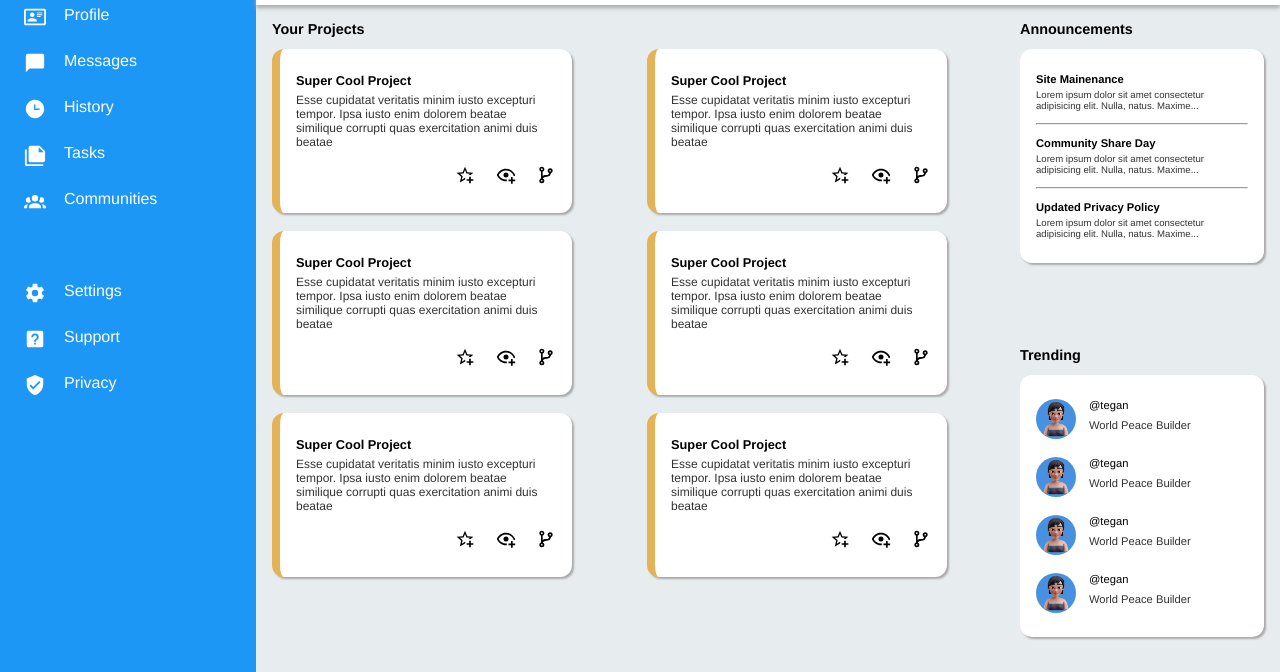
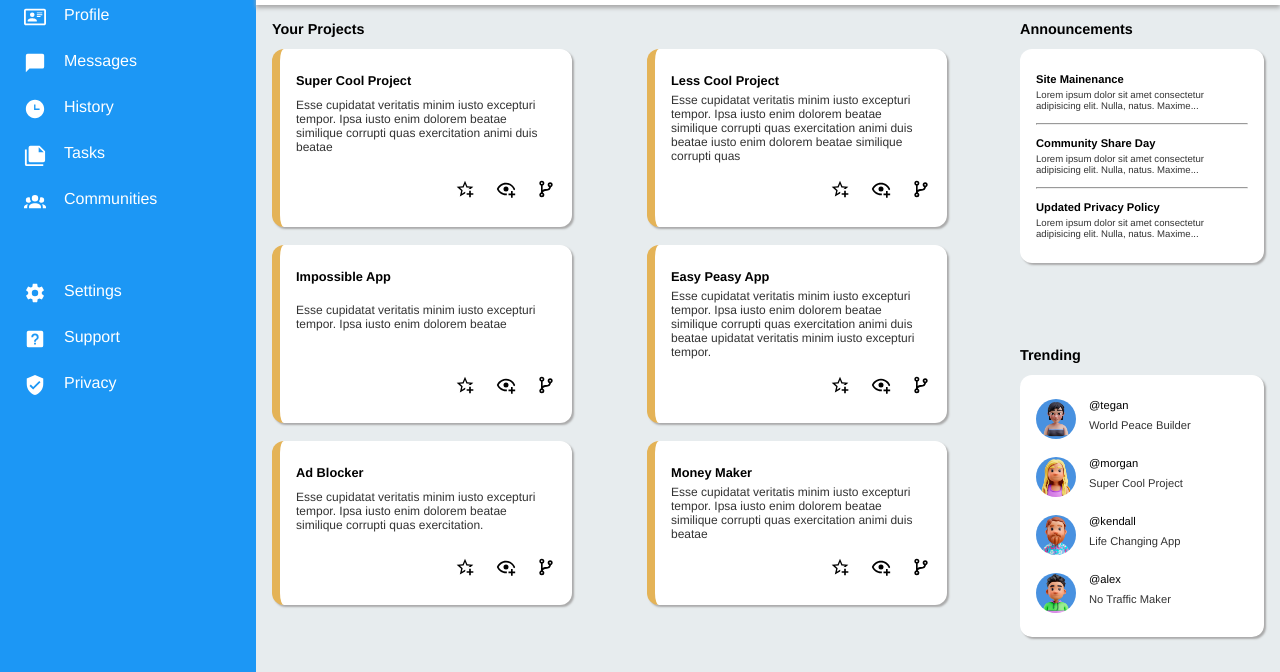
Before and after one commit to mistermaxk/admin-dashboard, a plain HTML site: page index.html in a window 1280 px wide. Shown: the part 128-800 px from the top of the page. Drawn offline with Linux system fonts and the light colour scheme.

Commit message:
Update text and images in main-content section

```diff
--- a/index.html
+++ b/index.html
@@ -73,10 +73,10 @@
             </div>
           </div>
           <div class="single-project content-box">
-            <h2>Super Cool Project</h2>
+            <h2>Less Cool Project</h2>
             <p>Esse cupidatat veritatis minim iusto excepturi tempor.
               Ipsa iusto enim dolorem beatae similique corrupti quas
-              exercitation animi duis beatae</p>
+              exercitation animi duis beatae iusto enim dolorem beatae similique corrupti quas</p>
             <div class="project-shortcuts">
               <svg xmlns="http://www.w3.org/2000/svg" viewBox="0 0 24 24"><title>star-plus-outline</title><path d="M5.8 21L7.4 14L2 9.2L9.2 8.6L12 2L14.8 8.6L22 9.2L18.8 12H18C17.3 12 16.6 12.1 15.9 12.4L18.1 10.5L13.7 10.1L12 6.1L10.3 10.1L5.9 10.5L9.2 13.4L8.2 17.7L12 15.4L12.5 15.7C12.3 16.2 12.1 16.8 12.1 17.3L5.8 21M17 14V17H14V19H17V22H19V19H22V17H19V14H17Z" /></svg>
               <svg xmlns="http://www.w3.org/2000/svg" viewBox="0 0 24 24"><title>eye-plus-outline</title><path d="M12,4.5C7,4.5 2.73,7.61 1,12C2.73,16.39 7,19.5 12,19.5C12.36,19.5 12.72,19.5 13.08,19.45C13.03,19.13 13,18.82 13,18.5C13,18.14 13.04,17.78 13.1,17.42C12.74,17.46 12.37,17.5 12,17.5C8.24,17.5 4.83,15.36 3.18,12C4.83,8.64 8.24,6.5 12,6.5C15.76,6.5 19.17,8.64 20.82,12C20.7,12.24 20.56,12.45 20.43,12.68C21.09,12.84 21.72,13.11 22.29,13.5C22.56,13 22.8,12.5 23,12C21.27,7.61 17,4.5 12,4.5M12,9A3,3 0 0,0 9,12A3,3 0 0,0 12,15A3,3 0 0,0 15,12A3,3 0 0,0 12,9M18,14.5V17.5H15V19.5H18V22.5H20V19.5H23V17.5H20V14.5H18Z" /></svg>
@@ -84,10 +84,9 @@
             </div>
           </div>
           <div class="single-project content-box">
-            <h2>Super Cool Project</h2>
+            <h2>Impossible App</h2>
             <p>Esse cupidatat veritatis minim iusto excepturi tempor.
-              Ipsa iusto enim dolorem beatae similique corrupti quas
-              exercitation animi duis beatae</p>
+              Ipsa iusto enim dolorem beatae</p>
             <div class="project-shortcuts">
               <svg xmlns="http://www.w3.org/2000/svg" viewBox="0 0 24 24"><title>star-plus-outline</title><path d="M5.8 21L7.4 14L2 9.2L9.2 8.6L12 2L14.8 8.6L22 9.2L18.8 12H18C17.3 12 16.6 12.1 15.9 12.4L18.1 10.5L13.7 10.1L12 6.1L10.3 10.1L5.9 10.5L9.2 13.4L8.2 17.7L12 15.4L12.5 15.7C12.3 16.2 12.1 16.8 12.1 17.3L5.8 21M17 14V17H14V19H17V22H19V19H22V17H19V14H17Z" /></svg>
               <svg xmlns="http://www.w3.org/2000/svg" viewBox="0 0 24 24"><title>eye-plus-outline</title><path d="M12,4.5C7,4.5 2.73,7.61 1,12C2.73,16.39 7,19.5 12,19.5C12.36,19.5 12.72,19.5 13.08,19.45C13.03,19.13 13,18.82 13,18.5C13,18.14 13.04,17.78 13.1,17.42C12.74,17.46 12.37,17.5 12,17.5C8.24,17.5 4.83,15.36 3.18,12C4.83,8.64 8.24,6.5 12,6.5C15.76,6.5 19.17,8.64 20.82,12C20.7,12.24 20.56,12.45 20.43,12.68C21.09,12.84 21.72,13.11 22.29,13.5C22.56,13 22.8,12.5 23,12C21.27,7.61 17,4.5 12,4.5M12,9A3,3 0 0,0 9,12A3,3 0 0,0 12,15A3,3 0 0,0 15,12A3,3 0 0,0 12,9M18,14.5V17.5H15V19.5H18V22.5H20V19.5H23V17.5H20V14.5H18Z" /></svg>
@@ -95,10 +94,10 @@
             </div>
           </div>
           <div class="single-project content-box">
-            <h2>Super Cool Project</h2>
+            <h2>Easy Peasy App</h2>
             <p>Esse cupidatat veritatis minim iusto excepturi tempor.
               Ipsa iusto enim dolorem beatae similique corrupti quas
-              exercitation animi duis beatae</p>
+              exercitation animi duis beatae upidatat veritatis minim iusto excepturi tempor. </p>
             <div class="project-shortcuts">
               <svg xmlns="http://www.w3.org/2000/svg" viewBox="0 0 24 24"><title>star-plus-outline</title><path d="M5.8 21L7.4 14L2 9.2L9.2 8.6L12 2L14.8 8.6L22 9.2L18.8 12H18C17.3 12 16.6 12.1 15.9 12.4L18.1 10.5L13.7 10.1L12 6.1L10.3 10.1L5.9 10.5L9.2 13.4L8.2 17.7L12 15.4L12.5 15.7C12.3 16.2 12.1 16.8 12.1 17.3L5.8 21M17 14V17H14V19H17V22H19V19H22V17H19V14H17Z" /></svg>
               <svg xmlns="http://www.w3.org/2000/svg" viewBox="0 0 24 24"><title>eye-plus-outline</title><path d="M12,4.5C7,4.5 2.73,7.61 1,12C2.73,16.39 7,19.5 12,19.5C12.36,19.5 12.72,19.5 13.08,19.45C13.03,19.13 13,18.82 13,18.5C13,18.14 13.04,17.78 13.1,17.42C12.74,17.46 12.37,17.5 12,17.5C8.24,17.5 4.83,15.36 3.18,12C4.83,8.64 8.24,6.5 12,6.5C15.76,6.5 19.17,8.64 20.82,12C20.7,12.24 20.56,12.45 20.43,12.68C21.09,12.84 21.72,13.11 22.29,13.5C22.56,13 22.8,12.5 23,12C21.27,7.61 17,4.5 12,4.5M12,9A3,3 0 0,0 9,12A3,3 0 0,0 12,15A3,3 0 0,0 15,12A3,3 0 0,0 12,9M18,14.5V17.5H15V19.5H18V22.5H20V19.5H23V17.5H20V14.5H18Z" /></svg>
@@ -106,10 +105,10 @@
             </div>
           </div>
           <div class="single-project content-box">
-            <h2>Super Cool Project</h2>
+            <h2>Ad Blocker</h2>
             <p>Esse cupidatat veritatis minim iusto excepturi tempor.
               Ipsa iusto enim dolorem beatae similique corrupti quas
-              exercitation animi duis beatae</p>
+              exercitation.</p>
             <div class="project-shortcuts">
               <svg xmlns="http://www.w3.org/2000/svg" viewBox="0 0 24 24"><title>star-plus-outline</title><path d="M5.8 21L7.4 14L2 9.2L9.2 8.6L12 2L14.8 8.6L22 9.2L18.8 12H18C17.3 12 16.6 12.1 15.9 12.4L18.1 10.5L13.7 10.1L12 6.1L10.3 10.1L5.9 10.5L9.2 13.4L8.2 17.7L12 15.4L12.5 15.7C12.3 16.2 12.1 16.8 12.1 17.3L5.8 21M17 14V17H14V19H17V22H19V19H22V17H19V14H17Z" /></svg>
               <svg xmlns="http://www.w3.org/2000/svg" viewBox="0 0 24 24"><title>eye-plus-outline</title><path d="M12,4.5C7,4.5 2.73,7.61 1,12C2.73,16.39 7,19.5 12,19.5C12.36,19.5 12.72,19.5 13.08,19.45C13.03,19.13 13,18.82 13,18.5C13,18.14 13.04,17.78 13.1,17.42C12.74,17.46 12.37,17.5 12,17.5C8.24,17.5 4.83,15.36 3.18,12C4.83,8.64 8.24,6.5 12,6.5C15.76,6.5 19.17,8.64 20.82,12C20.7,12.24 20.56,12.45 20.43,12.68C21.09,12.84 21.72,13.11 22.29,13.5C22.56,13 22.8,12.5 23,12C21.27,7.61 17,4.5 12,4.5M12,9A3,3 0 0,0 9,12A3,3 0 0,0 12,15A3,3 0 0,0 15,12A3,3 0 0,0 12,9M18,14.5V17.5H15V19.5H18V22.5H20V19.5H23V17.5H20V14.5H18Z" /></svg>
@@ -117,7 +116,7 @@
             </div>
           </div>
           <div class="single-project content-box">
-            <h2>Super Cool Project</h2>
+            <h2>Money Maker</h2>
             <p>Esse cupidatat veritatis minim iusto excepturi tempor.
               Ipsa iusto enim dolorem beatae similique corrupti quas
               exercitation animi duis beatae</p>
@@ -151,19 +150,19 @@
             <p class="tending-user-tag">World Peace Builder</p>
           </div>
           <div class="trending-user">
-            <img src="./images/avatar_blackhair_female.jpg" alt="User icon" class="trending-user-icon">
-            <p class="trending-user-name">@tegan</p>
-            <p class="tending-user-tag">World Peace Builder</p>
+            <img src="./images/avatar_blonde_female.jpg" alt="User icon" class="trending-user-icon">
+            <p class="trending-user-name">@morgan</p>
+            <p class="tending-user-tag">Super Cool Project</p>
           </div>
           <div class="trending-user">
-            <img src="./images/avatar_blackhair_female.jpg" alt="User icon" class="trending-user-icon">
-            <p class="trending-user-name">@tegan</p>
-            <p class="tending-user-tag">World Peace Builder</p>
+            <img src="./images/avatar_ginger_male.jpg" alt="User icon" class="trending-user-icon">
+            <p class="trending-user-name">@kendall</p>
+            <p class="tending-user-tag">Life Changing App</p>
           </div>
           <div class="trending-user">
-            <img src="./images/avatar_blackhair_female.jpg" alt="User icon" class="trending-user-icon">
-            <p class="trending-user-name">@tegan</p>
-            <p class="tending-user-tag">World Peace Builder</p>
+            <img src="./images/avatar_blackhair_male.jpg" alt="User icon" class="trending-user-icon">
+            <p class="trending-user-name">@alex</p>
+            <p class="tending-user-tag">No Traffic Maker</p>
           </div>
         </div>
       </div>
```
